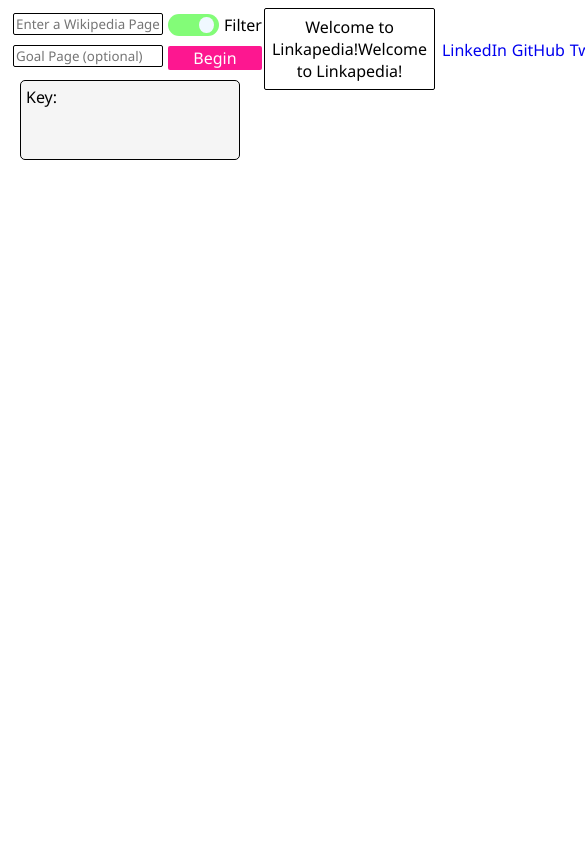
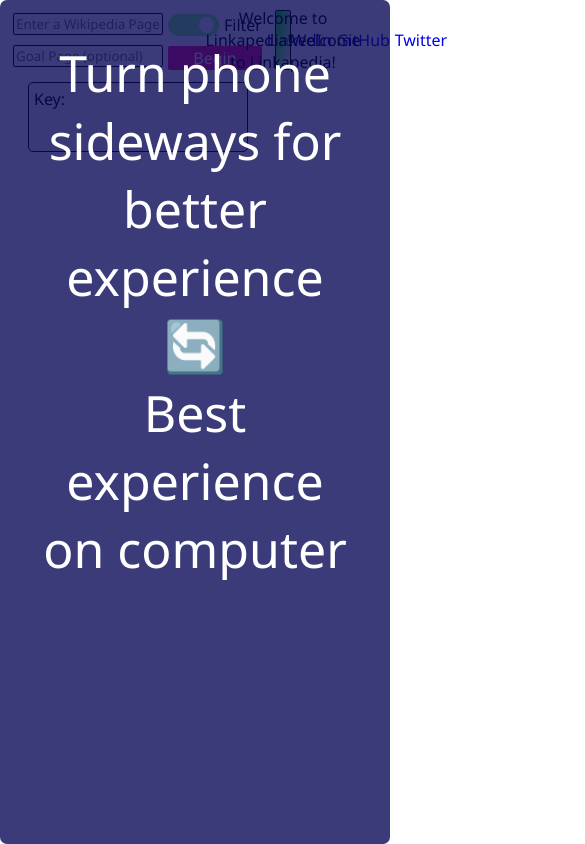
Before and after one commit to voorheesmatthew/Linkapedia, a website built with webpack: page index.html in a window 390 px wide. Shown: the top 844 px of the page, 585 px wide, since content can reach past the window. Built offline with nearby package versions, Linux system fonts and the light colour scheme.

Commit message:
Add more style

```diff
--- a/app/index.js
+++ b/app/index.js
@@ -18,7 +18,7 @@ document.addEventListener("DOMContentLoaded", () => {
       topMiddle.removeChild(topMiddle.firstChild);
       topMiddle.appendChild(document.createTextNode(`Enter a Wikipage (input to the left) to explore. Add a goal page to play the game! Filter gives you only the most relavent links.`));
     }
-  }, 30000);
+  }, 15000);
   startButton.addEventListener("click", () => {
     let startInput = document.querySelector("#si").value.toLowerCase();
     // credit to https://stackoverflow.com/questions/2332811/capitalize-words-in-string
--- a/app/start_node.js
+++ b/app/start_node.js
@@ -252,7 +252,6 @@ async function startNode(startName, gameInput = "xzc", prevNodes = [], xStart =
         }
         middleSection.style.backgroundColor = "green";
         middleSection.style.color = "white";
-        window.scrollTo(0,0)
       }
     });
   }
--- a/assets/styles/index.css
+++ b/assets/styles/index.css
@@ -6,12 +6,12 @@
 * {font-family: 'Segoe UI', Tahoma, Geneva, Verdana, sans-serif}
 
 
-@media only screen and (max-width: 320px)  {
+@media only screen and (max-width: 480px)  {
   .show-blocker {
-    position: absolute;
+    position: fixed;
     padding: 10%;
-    width: 150vw;
-    height: 150vh;
+    width: 100vw;
+    height: 100vh;
     font-size: 50px;
     font-family: 'Segoe UI', Tahoma, Geneva, Verdana, sans-serif;
     color: white;
@@ -25,7 +25,7 @@
     border-radius: 7px;
   }
 }
-@media only screen and (min-width: 321px)  {
+@media only screen and (min-width: 481px)  {
   .show-blocker {
     display: none;
   }
@@ -70,13 +70,17 @@ html {
   flex-direction: column;
   justify-content: center;
   align-items: center;
-  width: 100%;
   border-radius: 2px;
   border: 1px solid black;
-  margin-right: 2px;
-  margin-left: 2px;
   margin-bottom: 2px;
   text-align: center;
+  position: fixed;
+  top: 10px;
+  left: 275px;
+  right: 205px;
+  height: 60px;
+  z-index: 1;
+  background-image: linear-gradient(to bottom right, rgb(0, 255, 0), rgba(255, 255, 0, 0.178));
 }
 
 .right-side {
@@ -232,14 +236,14 @@ input:checked + .slider::before {
 }
 
 .key-box-container {
-  position: fixed;
-  top: 0;
+  position: sticky;
+  top: 5px;
   left: 0;
-  margin-top: 80px;
+  margin-top: 10px;
   margin-left: 20px;
   padding: 5px;
   width: 220px;
-  min-height: 80px;
+  min-height: 70px;
   border: 1px solid black;
   border-radius: 5px;
   background-color: rgba(128, 128, 128, 0.084);
```
